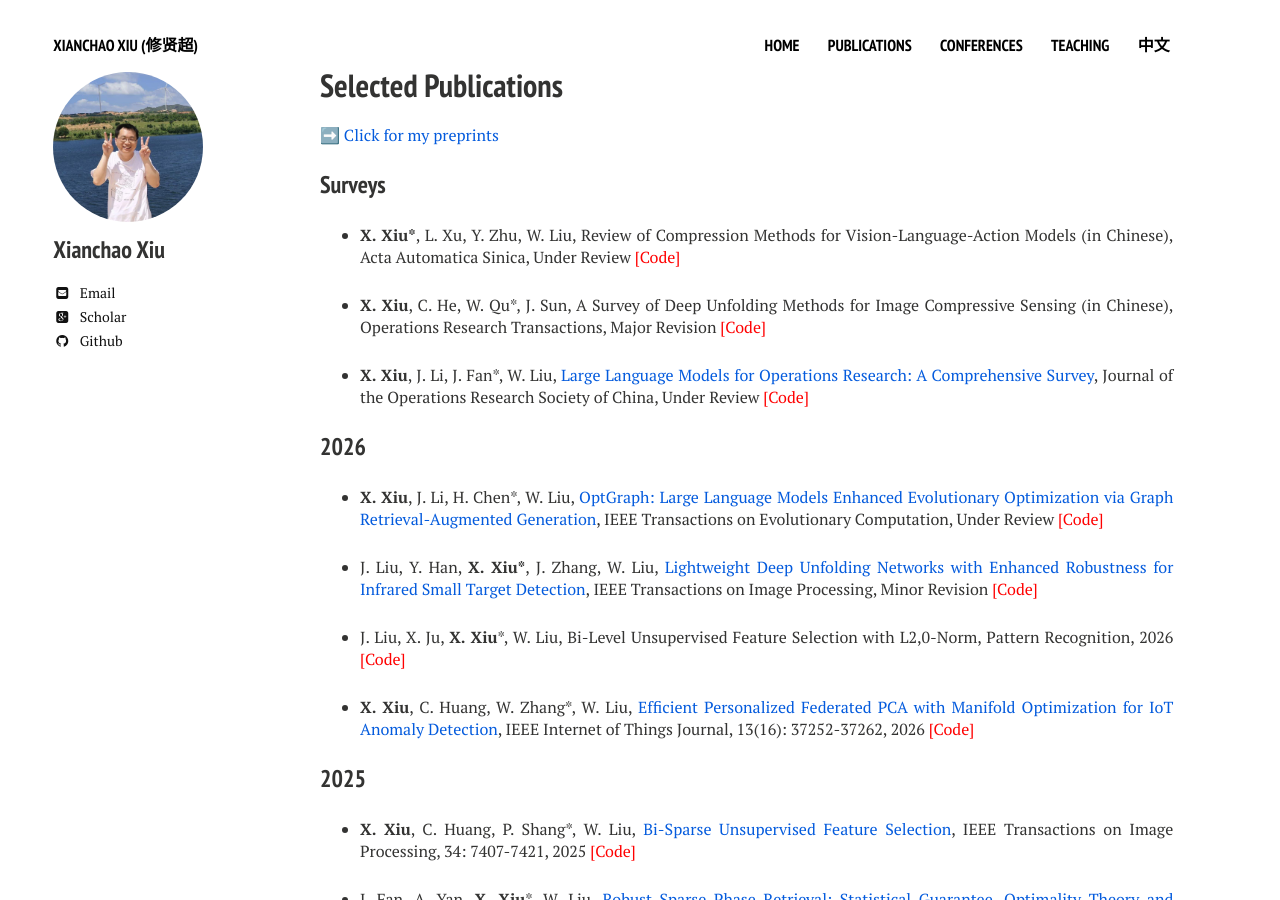
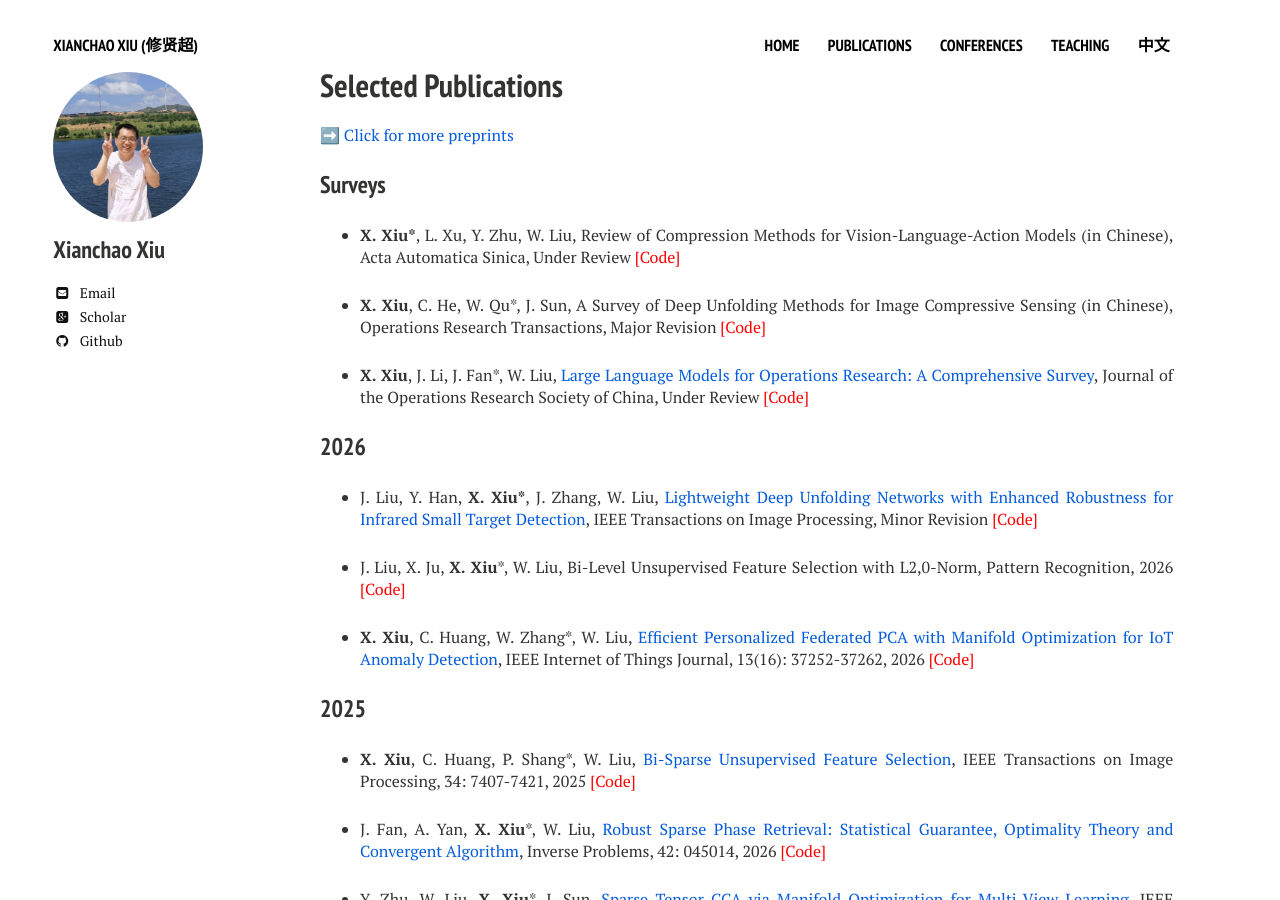
Before and after one commit to xianchaoxiu/xianchaoxiu.github.io, a Jekyll site: the page built from publications/index.md, in a window 1280 px wide and 900 px high. Built offline with Jekyll 4.4.1, drawn with Linux system fonts in a browser that asks for light colours; nearby versions of some CDN libraries.

Commit message:
Update index.md

```diff
--- a/publications/index.md
+++ b/publications/index.md
@@ -7,7 +7,7 @@ comments: false
 share: false
 ---
 
-➡️ <a href="https://arxiv.org/search/?query=xiu%2C+xianchao&searchtype=all&abstracts=show&order=-announced_date_first&size=50" class="textlink" target="_blank">Click for my preprints </a>
+➡️ <a href="https://arxiv.org/search/?query=xiu%2C+xianchao&searchtype=all&abstracts=show&order=-announced_date_first&size=50" class="textlink" target="_blank">Click for more preprints </a>
 
 
 ### Surveys
@@ -19,8 +19,6 @@ share: false
 * <b>X. Xiu</b>, J. Li, J. Fan*, W. Liu, <a href="https://arxiv.org/abs/2605.20849" class="textlink" target="_blank">Large Language Models for Operations Research: A Comprehensive Survey</a>, Journal of the Operations Research Society of China, Under Review  <a href="https://github.com/xianchaoxiu/LLM4OR" class="textlink" target="_blank" style="color: red;">[Code]</a>
 
 ### 2026
-
-* <b>X. Xiu</b>, J. Li, H. Chen*, W. Liu, <a href="https://arxiv.org/abs/2607.27918" class="textlink" target="_blank">OptGraph: Large Language Models Enhanced Evolutionary Optimization via Graph Retrieval-Augmented Generation</a>, IEEE Transactions on Evolutionary Computation, Under Review <a href="https://github.com/xianchaoxiu/OptGraph" class="textlink" target="_blank" style="color: red;">[Code]</a>
 
 * J. Liu, Y. Han, <b>X. Xiu*</b>, J. Zhang, W. Liu, <a href="https://arxiv.org/abs/2509.08205" class="textlink" target="_blank">Lightweight Deep Unfolding Networks with Enhanced Robustness for Infrared Small Target Detection</a>, IEEE Transactions on Image Processing, Minor Revision <a href="https://github.com/xianchaoxiu/L-RPCANet" class="textlink" target="_blank" style="color: red;">[Code]</a>
 
```
